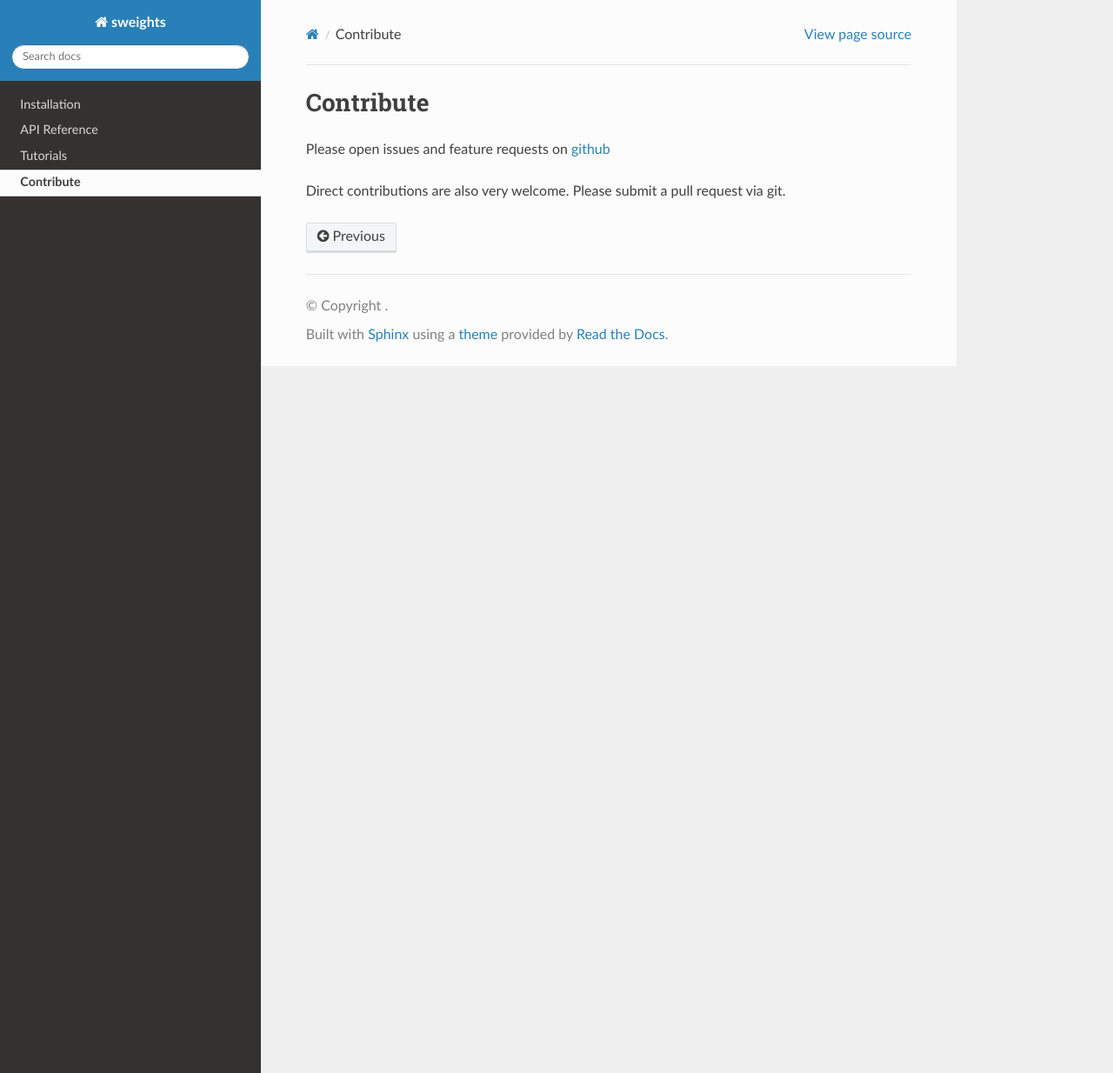
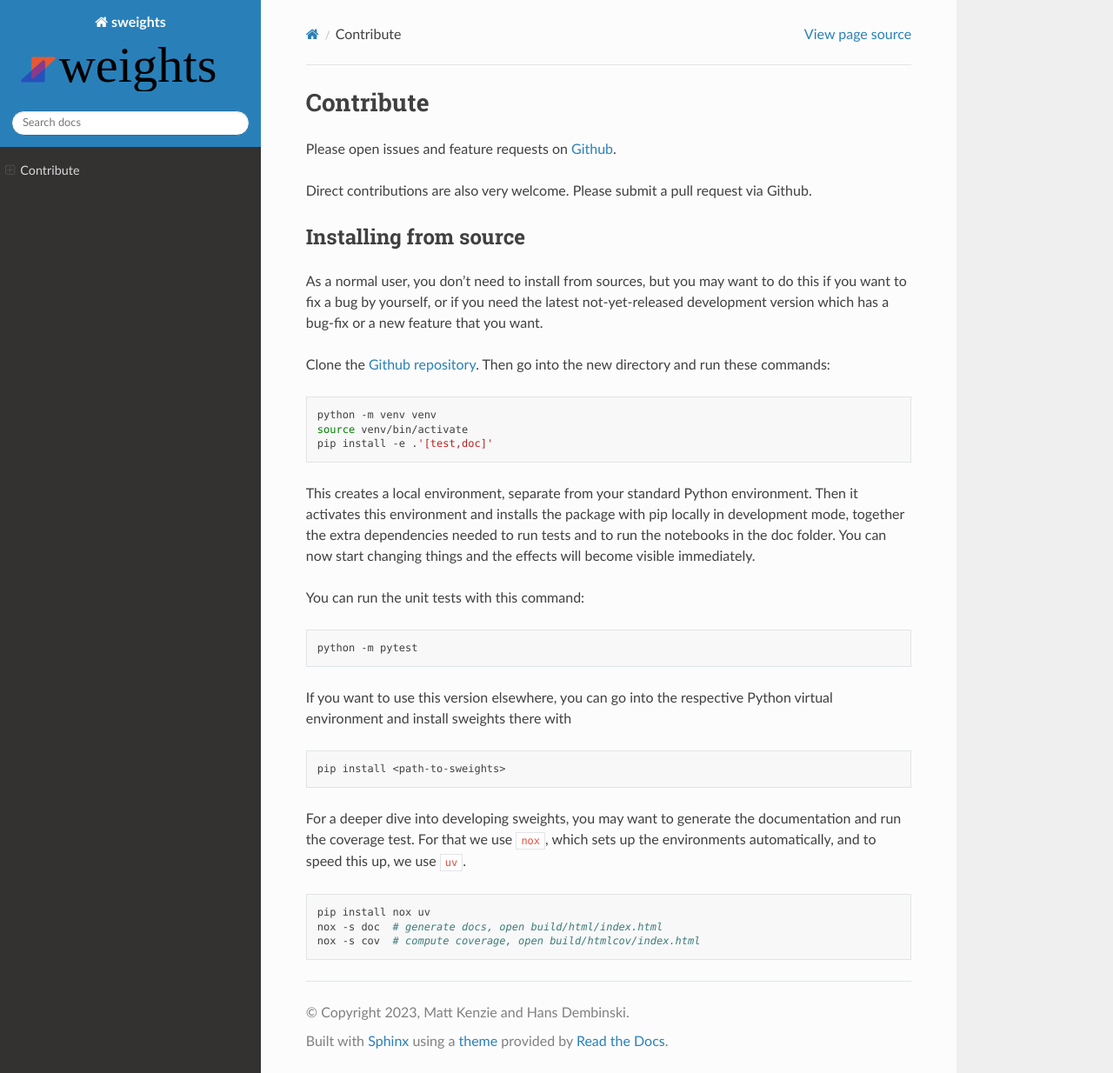
Before and after one commit to sweights/sweights, a Sphinx documentation site: the page built from doc/contribute.rst, in a window 1280 px wide and 1234 px high. Shown: the whole window at 87% size. Built offline with Sphinx 7.4.7 and the Read the Docs theme 2.0.0, drawn with Linux system fonts in a browser that asks for light colours; pages that are not in the unit, such as notebooks, are missing from menus; the version number could not be read and is left out.

Commit message:
Add logo, unify docs (#34)
- Adds new sWeights logo
- Duplicated text in README.rst and index.rst is now avoided, index.rst
is constructed from content of README.rst
- install.rst was removed, the install from source section was moved to
contribute, and we don't need a separate page to explain how to install
with pip
- Expanded contribute.rst with instructions how to build docs and run
the coverage test

```diff
--- a/doc/conf.py
+++ b/doc/conf.py
@@ -3,6 +3,27 @@
 import sphinx_rtd_theme
 
 project = "sweights"
+copyright = "2023, Matt Kenzie and Hans Dembinski"
+
+with open("../README.rst") as f:
+    readme_content = f.read()
+
+with open("index.rst.in") as f:
+    index_content = f.read()
+
+readme_content = readme_content.replace("doc/", "")
+readme_content = readme_content.replace(
+    ".. version-marker-do-not-remove",
+    "**These docs are for sweights version:** |release|",
+)
+
+begin = readme_content.index(".. index-replace-marker-begin-do-not-remove")
+end = readme_content.index(".. index-replace-marker-end-do-not-remove")
+readme_content = readme_content[:begin] + index_content + readme_content[end:]
+
+with open("index.rst", "w") as f:
+    f.write(readme_content)
+
 
 extensions = [
     "sphinx.ext.napoleon",
@@ -45,7 +66,8 @@
 # If true, '()' will be appended to :func: etc. cross-reference text.
 add_function_parentheses = True
 
-html_static_path = []
+html_static_path = ["_static"]
+html_logo = "_static/sweights_logo.svg"
 
 html_theme = "sphinx_rtd_theme"
 html_theme_path = [sphinx_rtd_theme.get_html_theme_path()]
--- a/doc/contribute.rst
+++ b/doc/contribute.rst
@@ -3,6 +3,41 @@
 Contribute
 ==========
 
-Please open issues and feature requests on `github <https://github.com/sweights/sweights>`_
+Please open issues and feature requests on `Github <https://github.com/sweights/sweights>`_.
 
-Direct contributions are also very welcome. Please submit a pull request via git.
+Direct contributions are also very welcome. Please submit a pull request via Github.
+
+Installing from source
+----------------------
+
+As a normal user, you don't need to install from sources, but you may want to do this if you want to fix a bug by yourself, or if you need the latest not-yet-released development version which has a bug-fix or a new feature that you want.
+
+Clone the `Github repository <https://github.com/sweights/sweights>`_. Then go into the new directory and run these commands:
+
+.. code-block:: bash
+
+    python -m venv venv
+    source venv/bin/activate
+    pip install -e .'[test,doc]'
+
+This creates a local environment, separate from your standard Python environment. Then it activates this environment and installs the package with pip locally in development mode, together the extra dependencies needed to run tests and to run the notebooks in the doc folder. You can now start changing things and the effects will become visible immediately.
+
+You can run the unit tests with this command:
+
+.. code-block:: bash
+
+    python -m pytest
+
+If you want to use this version elsewhere, you can go into the respective Python virtual environment and install sweights there with
+
+.. code-block:: bash
+
+    pip install <path-to-sweights>
+
+For a deeper dive into developing sweights, you may want to generate the documentation and run the coverage test. For that we use ``nox``, which sets up the environments automatically, and to speed this up, we use ``uv``.
+
+.. code-block:: bash
+
+    pip install nox uv
+    nox -s doc  # generate docs, open build/html/index.html
+    nox -s cov  # compute coverage, open build/htmlcov/index.html
--- a/doc/tutorials.rst
+++ b/doc/tutorials.rst
@@ -9,6 +9,6 @@
     notebooks/basic
     notebooks/factorization_test
     notebooks/roopdf_conversion
+    notebooks/experimental_basic
     notebooks/experimental_nonfactorizing
-    notebooks/experimental_basic
     notebooks/experimental_nofit
```
Also changed, not shown: README.md (deleted, +0 -21 lines), README.rst (added, +53 -0 lines), doc/index.rst (deleted, +0 -35 lines), doc/install.rst (deleted, +0 -41 lines), pyproject.toml (+8 -7 lines), doc/_static/sweights_logo.png (added), doc/_static/sweights_logo.svg (added), 3 other files.
